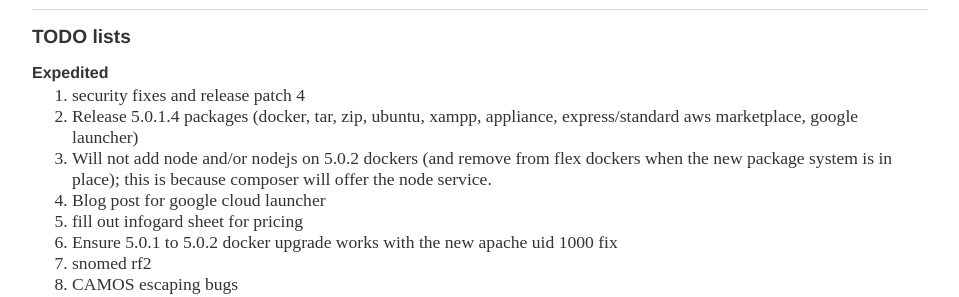
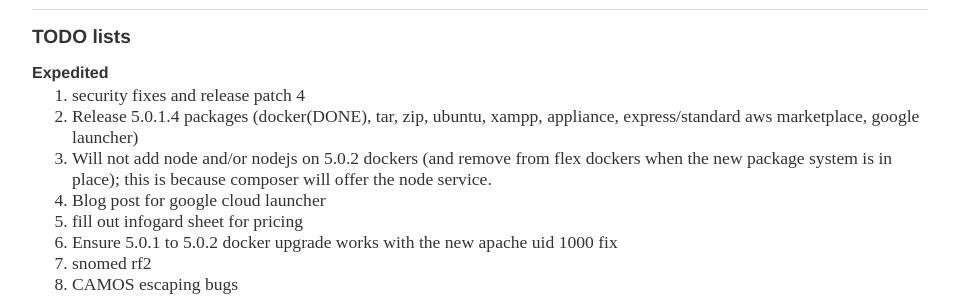
Before and after one commit to bradymiller/bradymiller.github.io, a Jekyll site: the page built from todo/index.md, in a window 1280 px wide. Shown: the part 174-471 px from the top of the page, without its empty margins (160-1119 px from the left). Built offline with Jekyll 4.4.1, drawn with Linux system fonts in a browser that asks for light colours; our own code applies the rules of GitHub Pages for plain Markdown files.

Commit message:
Update index.md

```diff
--- a/todo/index.md
+++ b/todo/index.md
@@ -5,7 +5,7 @@
 
 ### Expedited
 1. security fixes and release patch 4
-1. Release 5.0.1.4 packages (docker, tar, zip, ubuntu, xampp, appliance, express/standard aws marketplace, google launcher)
+1. Release 5.0.1.4 packages (docker(DONE), tar, zip, ubuntu, xampp, appliance, express/standard aws marketplace, google launcher)
 1. Will not add node and/or nodejs on 5.0.2 dockers (and remove from flex dockers when the new package system is in place); this is because composer will offer the node service.
 1. Blog post for google cloud launcher
 1. fill out infogard sheet for pricing
```
